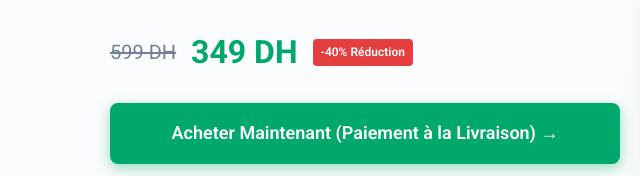
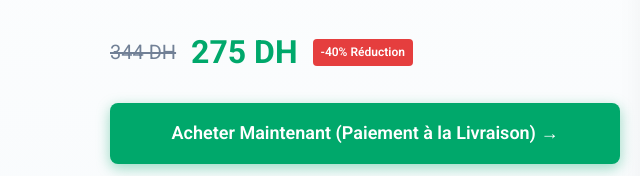
Before and after one commit to FromKimankuluRecord/ShopySmar, a website: page index.html in a window 1280 px wide. Shown: the part 531-707 px from the top of the page, 0-640 px from the left. Drawn offline with Linux system fonts and the light colour scheme.

Commit message:
Modify product prices and promotional content
Updated product pricing and promotional text in index.html.

```diff
--- a/index.html
+++ b/index.html
@@ -29,8 +29,8 @@
                 <p class="subheadline">Casque audio Bluetooth à l'épreuve du temps doté d'une technologie avancée. <span class="highlight">Bghiti t'hni rassek ?</span> C'est ici.</p>
 
                 <div class="price-box">
-                    <span class="old-price">599 DH</span>
-                    <span class="current-price">349 DH</span>
+                    <span class="old-price">344 DH</span>
+                    <span class="current-price">275 DH</span>
                     <span class="discount">-40% Réduction</span>
                 </div>
 
```
